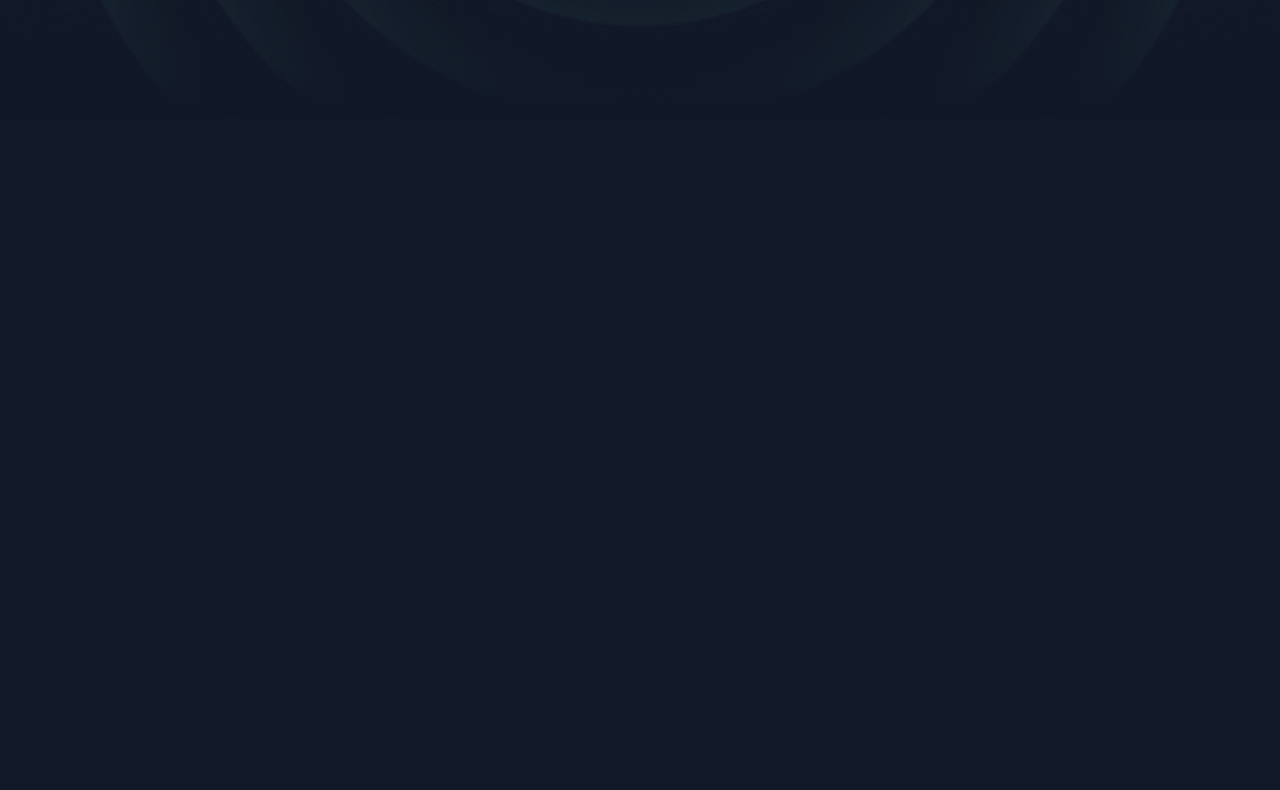
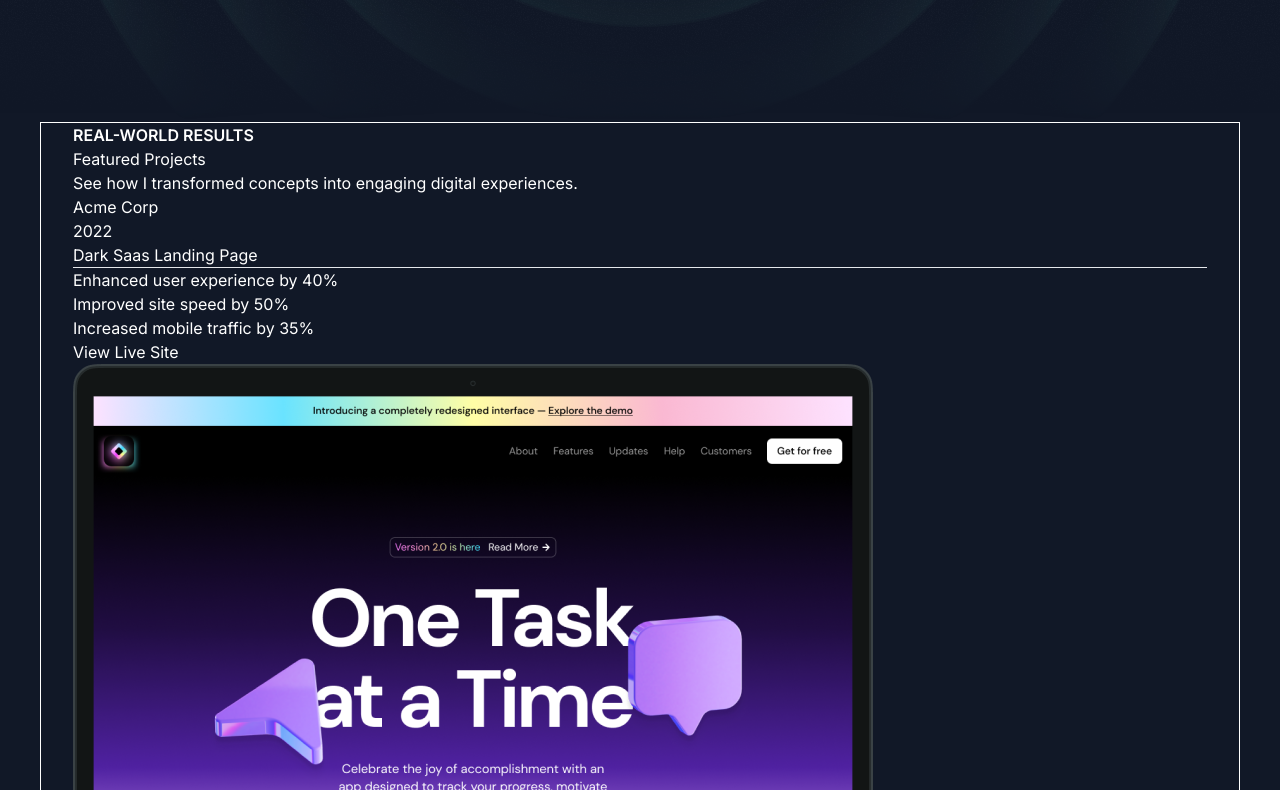
Before and after one commit to Askebir/Next.js-and-react-portfolio-website, a Next.js app: page / in a window 1280 px wide. Shown: the part 730-1520 px from the top of the page. Before the commit the page ends 1057 px from the top, so only its background shows below. Built offline with nearby package versions, Linux system fonts and the light colour scheme; a web font is replaced by a local one.

Commit message:
skeleton of the project section

```diff
--- a/src/app/page.tsx
+++ b/src/app/page.tsx
@@ -1,11 +1,13 @@
 import { Header } from "@/sections/Header";
 import { HeroSection } from "@/sections/Hero";
+import { ProjectsSection } from "@/sections/Projects";
 
 export default function Home() {
   return (
     <div>
       <Header />
       <HeroSection />
+      <ProjectsSection />
     </div>
   );
 }
--- a/src/sections/Projects.tsx
+++ b/src/sections/Projects.tsx
@@ -1,6 +1,7 @@
 import darkSaasLandingPage from "@/assets/images/dark-saas-landing-page.png";
 import lightSaasLandingPage from "@/assets/images/light-saas-landing-page.png";
 import aiStartupLandingPage from "@/assets/images/ai-startup-landing-page.png";
+import Image from "next/image";
 
 const portfolioProjects = [
   {
@@ -42,5 +43,36 @@
 ];
 
 export const ProjectsSection = () => {
-  return <div>Projects Section</div>;
+  return (
+    <div>
+      <div className="container border border-white mb-16 ">
+        <p className="uppercase font-semibold font-semibold ">
+          Real-world Results
+        </p>
+        <h2>Featured Projects</h2>
+        <p>See how I transformed concepts into engaging digital experiences.</p>
+        <div>
+          {portfolioProjects.map((project) => (
+            <div key={project.title}>
+              <div>
+                <div>{project.company}</div>
+                <div>{project.year}</div>
+              </div>
+              <h3>{project.title}</h3>
+              <hr />
+              <ul>
+                {project.results.map((result) => (
+                  <li>{result.title}</li>
+                ))}
+              </ul>
+              <a href={project.link}>
+                <button>View Live Site</button>
+              </a>
+              <Image src={project.image} alt={project.title} />
+            </div>
+          ))}
+        </div>
+      </div>
+    </div>
+  );
 };
```
